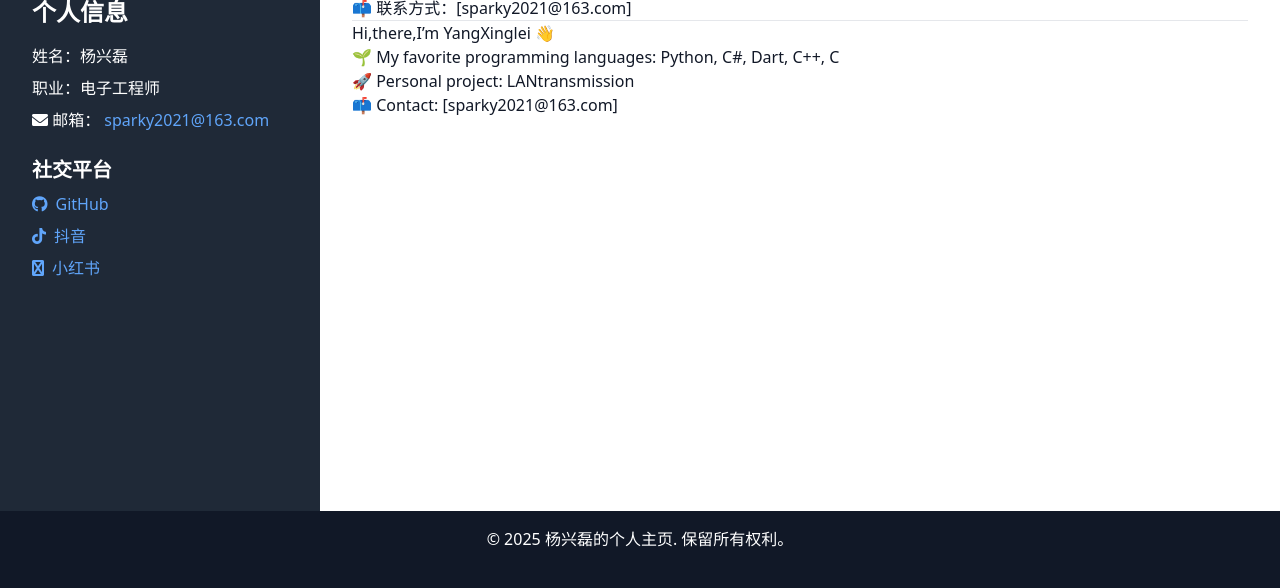
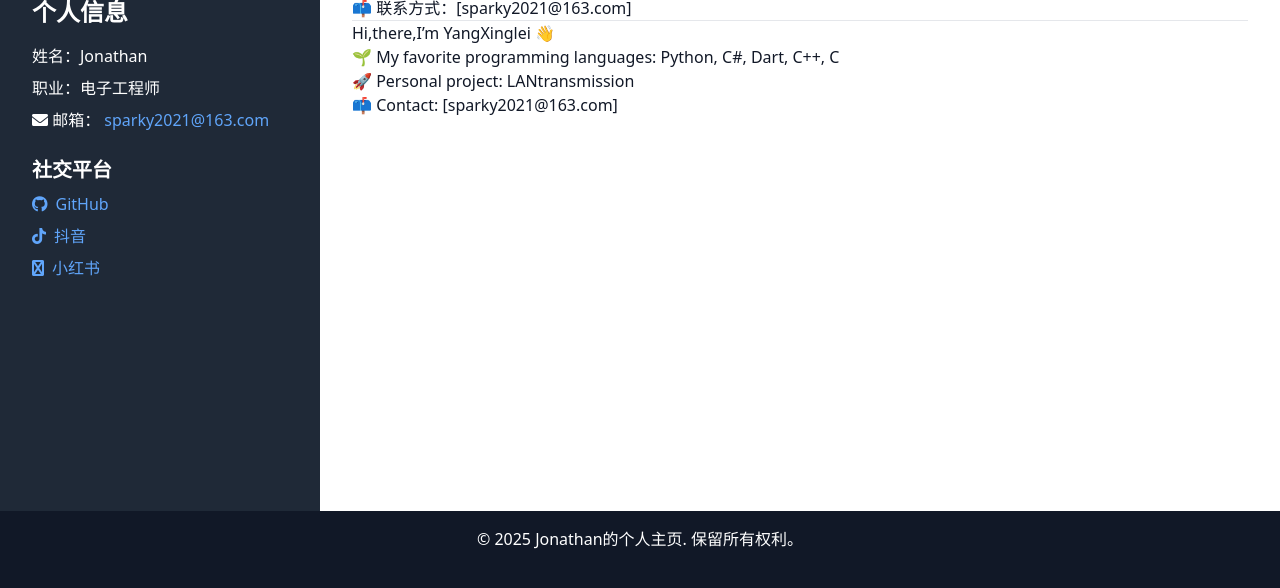
Before and after one commit to yangxinglei/yangxinglei.github.io, a Jekyll site: the page built from index.md, in a window 1280 px wide, cut to the strip 164-752 px from the top of the page. Built offline with Jekyll 4.4.1, drawn with Linux system fonts in a browser that asks for light colours.

Commit message:
修改名字

```diff
--- a/_config.yml
+++ b/_config.yml
@@ -18,7 +18,7 @@
 # You can create any custom variable you would like, and they will be accessible
 # in the templates via {{ site.myvariable }}.
 
-title: 杨兴磊的主页
+title: YangXinglei的主页
 email: sparky2021@163.com
 description: >- # this means to ignore newlines until "baseurl:"
   Write an awesome description for your new site here. You can edit this
--- a/_layouts/home.html
+++ b/_layouts/home.html
@@ -13,7 +13,7 @@
                     <img src="{{ '/assets/images/profile.png' | relative_url }}" alt="个人图像" class="w-32 h-32 rounded-full">
                 </div>
                 <h2 class="text-2xl font-bold mb-4">个人信息</h2>
-                <p class="mb-2">姓名：杨兴磊</p>
+                <p class="mb-2">姓名：Jonathan</p>
                 <p class="mb-2">职业：电子工程师</p>
 
             <!-- 邮件地址 -->
@@ -74,7 +74,7 @@
 
         <!-- 底部区域 -->
         <div class="h-[25vh] bg-gray-900 text-white text-center p-4 dark:bg-gray-900">
-            <p>&copy; 2025 杨兴磊的个人主页. 保留所有权利。</p>
+            <p>&copy; 2025 Jonathan的个人主页. 保留所有权利。</p>
         </div>
     </div>
 
```
